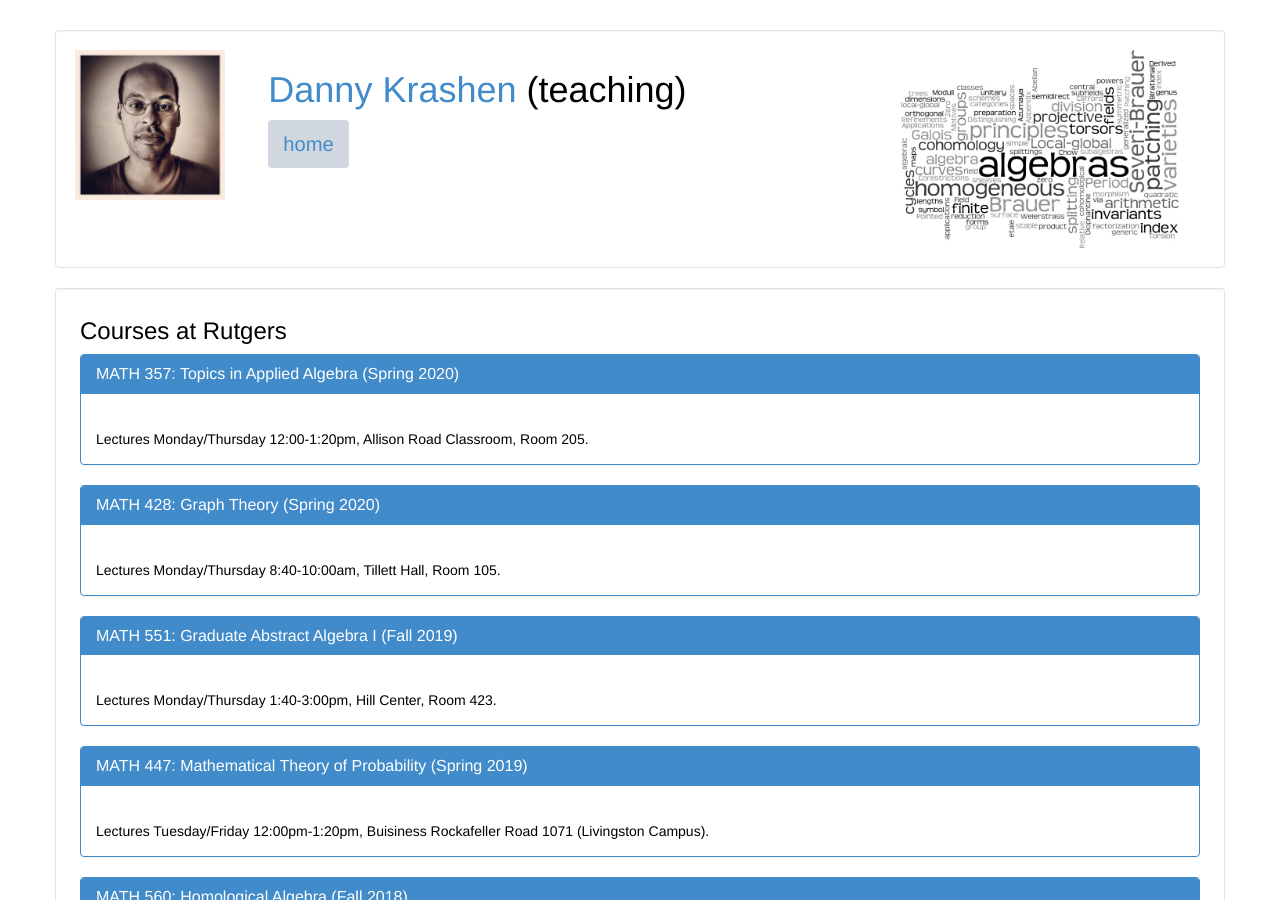
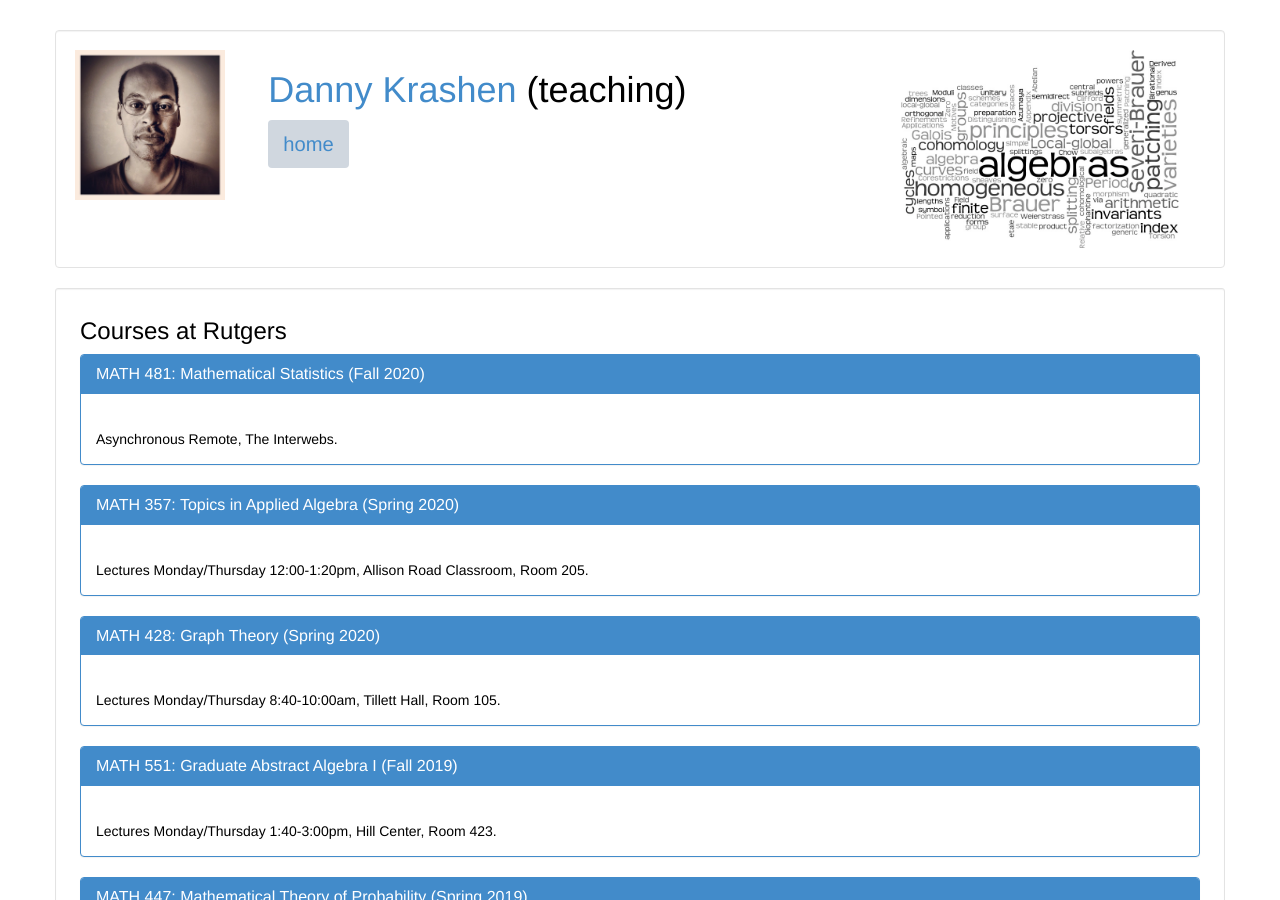
Before and after one commit to dkrashen/dkrashen.github.io, a Jekyll site: the page built from teaching.html, in a window 1280 px wide and 900 px high. Built offline with Jekyll 4.4.1, drawn with Linux system fonts in a browser that asks for light colours.

Commit message:
add mathstats

```diff
--- a/_data/courses-rutgers.yml
+++ b/_data/courses-rutgers.yml
@@ -1,4 +1,10 @@
 ---
+
+  - title: "MATH 481: Mathematical Statistics"
+    url: "http://dkrashen.github.io/mathstats/"
+    schedule: "Asynchronous Remote"
+    location: "The Interwebs"
+    semester: "Fall 2020"
 
   - title: "MATH 357: Topics in Applied Algebra"
     url: "http://dkrashen.github.io/appliedalgebra/"
```
